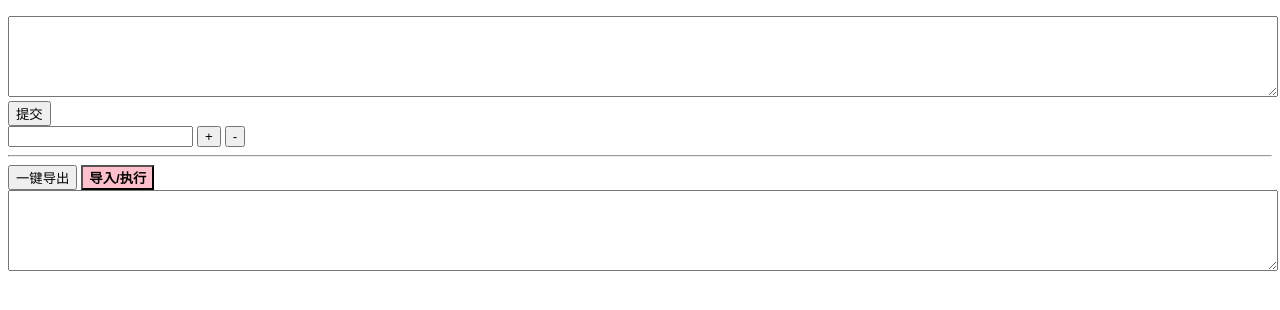
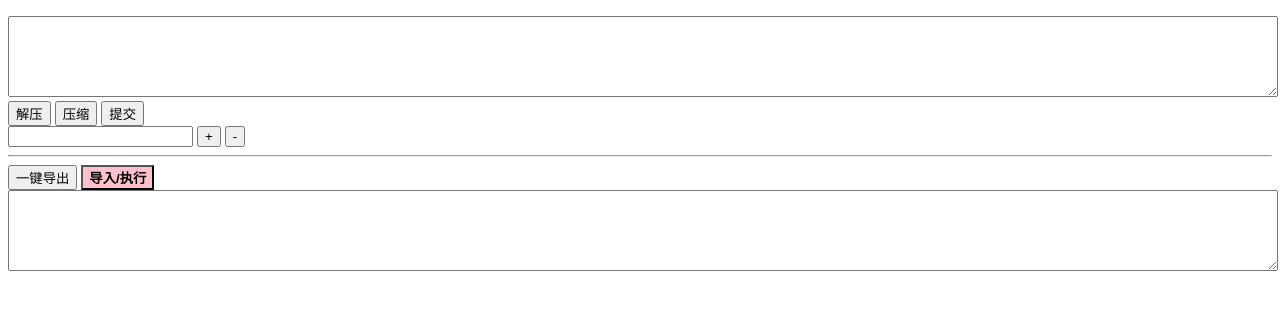
Before and after one commit to tw123777tw/juyanshe, a plain HTML site: page savemgr.html in a window 1280 px wide. Drawn offline with Linux system fonts and the light colour scheme.

Commit message:
增加LZString解压和压缩功能

```diff
--- a/savemgr.html
+++ b/savemgr.html
@@ -22,7 +22,7 @@ function d(){
 if(!localStorage){document.body.innerHTML="不支持的浏览器";return;}
 	LN = document.body.childNodes[1];
 	VN = document.body.childNodes[3];
-	AN = document.body.childNodes[9];
+	AN = document.body.childNodes[13];
 	document.body.appendChild(SN);
 	var i = 0;
 	for(var a in localStorage){
@@ -32,10 +32,13 @@ if(!localStorage){document.body.innerHTML="不支持的浏览器";return;}
 	LN.firstElementChild.click();
 }
 </script>
+<script type="text/javascript" src="./Windows/www/js/libs/lz-string.js"></script>
 </head>
 <body onload="d()">
 <ul></ul>
 <textarea rows=5 style="width:100%"></textarea>
+<button type="button" onclick="VN.value=LZString.decompressFromBase64(VN.value)">解压</button>
+<button type="button" onclick="VN.value=LZString.compressToBase64(VN.value)">压缩</button>
 <button type="submit" onclick="localStorage[attr]=VN.value">提交</button>
 <br/>
 <input type="text"></input>
```
